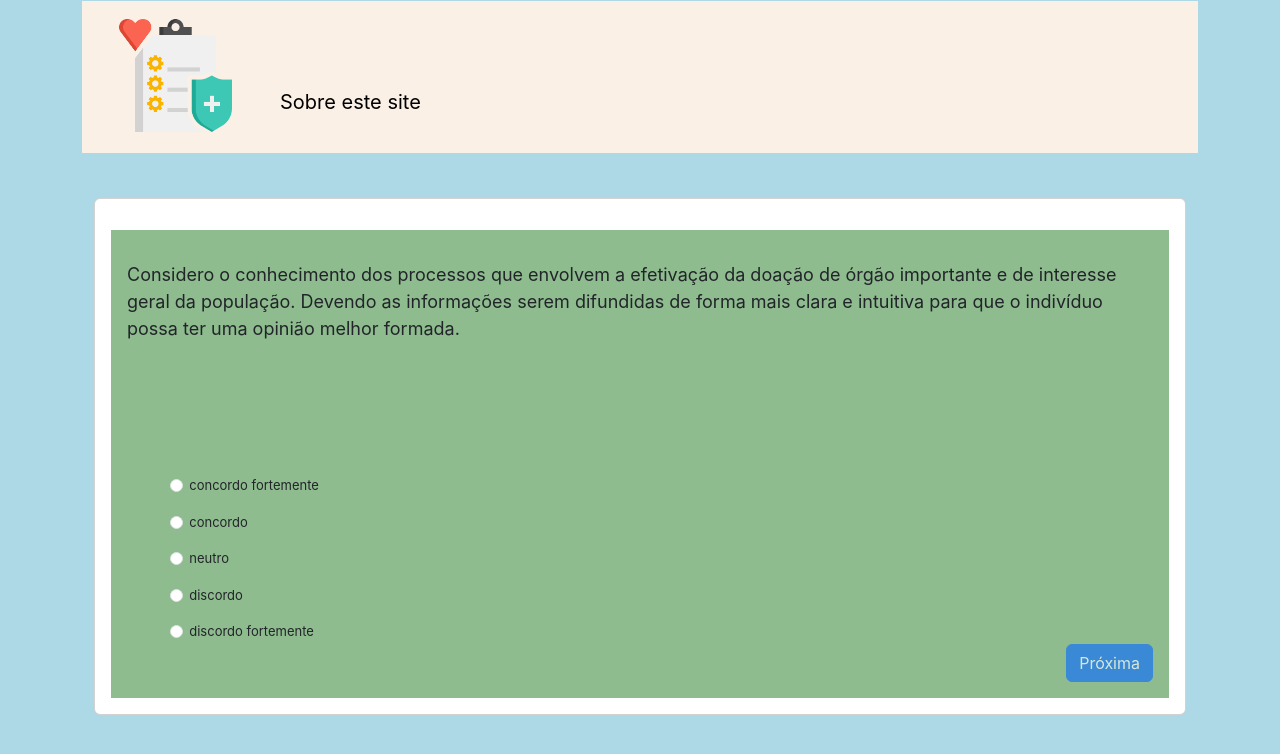
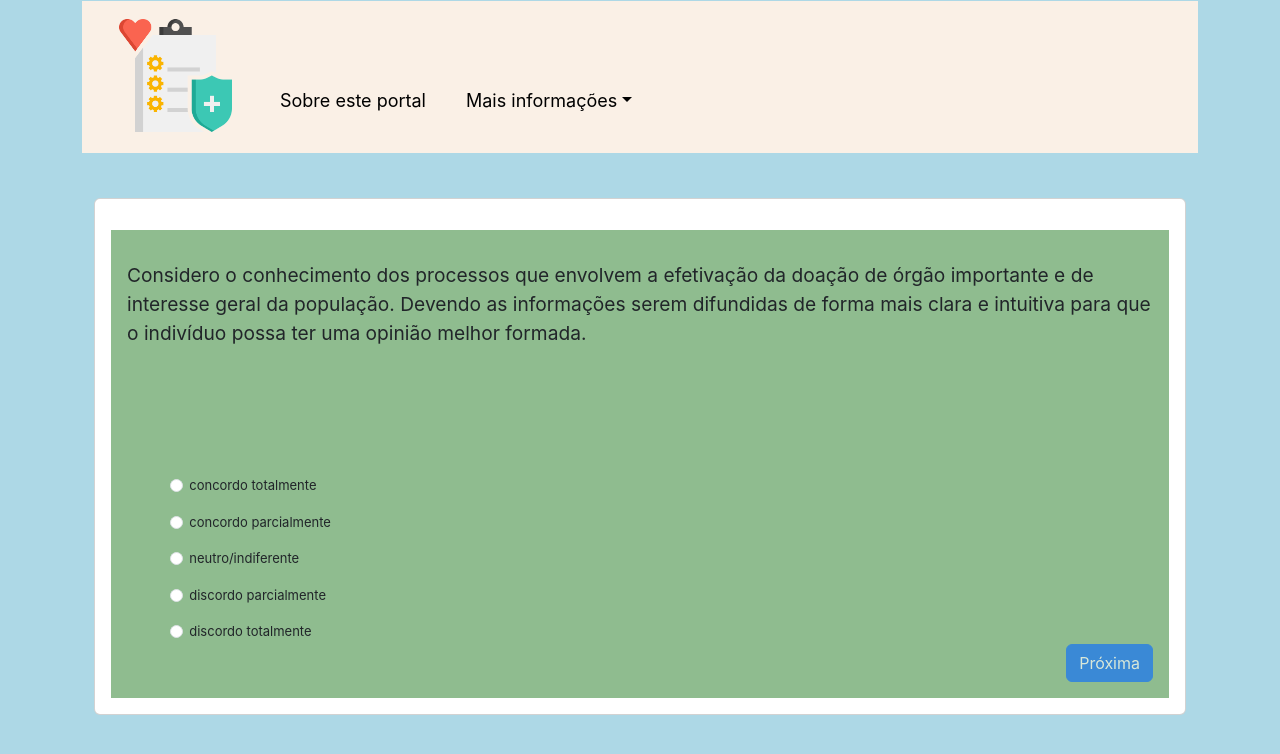
Before and after one commit to cruz-jonas/portal-doe-vidas-react, a React (Create React App) app: page / in a window 1280 px wide. Shown: the top 754 px of the page. Built offline with nearby package versions, Linux system fonts and the light colour scheme.

Commit message:
add more information dropdown

```diff
--- a/src/App.css
+++ b/src/App.css
@@ -8,8 +8,8 @@ div {
   margin-top: -14px;
 }
 
-.aboutSite {
-  padding-top: 63px
+.navFontSize {
+  font-size: 18px;
 }
 
 .iconStyles {
@@ -17,3 +17,23 @@ div {
   margin-top: -33px;
   height: 139px;
 }
+
+.aboutSite-information {
+  margin-top: -15px;
+}
+
+@media only screen and (max-width: 768px) {
+  /* Estilos para dispositivos com largura máxima de 768px */
+  .aboutSite {
+    margin-left: auto;
+    color: black;
+  }
+}
+
+@media only screen and (min-width: 769px) {
+  /* Estilos para dispositivos com largura mínima de 769px */
+  .aboutSite {
+    padding-top: 63px;
+    color: black;
+  }
+}
--- a/src/App.js
+++ b/src/App.js
@@ -1,13 +1,19 @@
 import './App.css';
 import QuestionComponent from './component/QuestionComponent';
 import doacaoIcone from './assets/health.png'
-import { Container, Row, Col, Navbar, Image } from 'react-bootstrap';
+import { Container, Row, Col, Navbar, Image, NavDropdown } from 'react-bootstrap';
 import AboutModalComponent from './component/AboutModalComponent';
 import { useState } from 'react'
+import BrainDeathModalComponent from './component/BrainDeathModalComponent';
+import OrganDonationModalComponent from './component/OrganDonationModalComponent';
+import DonationIsAmazingModalComponent from './component/DonationIsAmazingModalComponent';
 
 function App() {
 
-  const [modalShow, setModalShow] = useState(false);
+  const [aboutModalShow, setAboutModalShow] = useState(false);
+  const [brainDeathModalShow, setBrainDeathModalShow] = useState(false);
+  const [organDonationModalShow, setOrganDonationModalShow] = useState(false);
+  const [donationIsAmazingModalShow, setDonationIsAmazingModalShow] = useState(false);
 
   const addChoice = (e) => {
     console.log(e)
@@ -17,20 +23,40 @@ function App() {
     <Container>
       <Navbar className="navbarStyles">
         <Row>
-          <Col>
+          <Col className="col-11 col-md-auto">
             <Image
               className="navbar-brand iconStyles"
               src={doacaoIcone} />
           </Col>
-          <Col className="aboutSite">
-            <Navbar.Brand className="navbar-brand" onClick={() => setModalShow(true)}>Sobre este site</Navbar.Brand>
+          <Col className="col-11 col-md-auto aboutSite">
+            <Navbar.Brand className="navbar-brand navFontSize" onClick={() => setAboutModalShow(true)}>Sobre este portal</Navbar.Brand>
+          </Col>
+          <Col className="col-11 col-md-auto aboutSite aboutSite-information">
+            <NavDropdown
+              className="navFontSize"
+              title="Mais informações"
+              menuVariant="dark"
+            >
+              <NavDropdown.Item onClick={() => setBrainDeathModalShow(true)}>Morte Encefálica</NavDropdown.Item>
+              <NavDropdown.Item onClick={() => setOrganDonationModalShow(true)}>Doação de Órgãos e Tecidos</NavDropdown.Item>
+              <NavDropdown.Item onClick={() => setDonationIsAmazingModalShow(true)}>Doar é Legal</NavDropdown.Item>
+            </NavDropdown>
           </Col>
         </Row>
       </Navbar>
       <QuestionComponent addChoice={addChoice} />
       <AboutModalComponent
-        show={modalShow}
-        onHide={() => setModalShow(false)}/>
+        show={aboutModalShow}
+        onHide={() => setAboutModalShow(false)} />
+      <BrainDeathModalComponent
+        show={brainDeathModalShow}
+        onHide={() => setBrainDeathModalShow(false)} />
+      <OrganDonationModalComponent
+        show={organDonationModalShow}
+        onHide={() => setOrganDonationModalShow(false)} />
+      <DonationIsAmazingModalComponent
+        show={donationIsAmazingModalShow}
+        onHide={() => setDonationIsAmazingModalShow(false)} />
     </Container>
 
   );
--- /dev/null
+++ b/src/component/BrainDeathModalComponent.js
@@ -0,0 +1,25 @@
+import { Modal, Button } from 'react-bootstrap';
+
+const BrainDeathModalComponent = (props) => {
+    return (
+        <Modal {...props}
+            size="lg"
+            aria-labelledby="contained-modal-title-vcenter"
+            centered>
+            <Modal.Body>
+                <p>
+                O diagnóstico de morte encefálica é definido como “morte baseada na ausência de todas as funções neurológicas”.
+                Morte encefálica é a definição legal de morte. É a completa e irreversível parada de todas as funções do cérebro. Isto significa que, como resultado de severa agressão ou ferimento grave no cérebro, o sangue que vem do corpo e supre o cérebro é bloqueado e o cérebro morre.
+                Saiba mais <a href="https://bvsms.saude.gov.br/morte-encefalica/#:~:text=O%20que%20significa%20%E2%80%9Cmorte%20encef%C3%A1lica,bloqueado%20e%20o%20c%C3%A9rebro%20morre.">clicando aqui.</a>
+                </p>
+                <link></link>
+            </Modal.Body>
+            <Modal.Footer>
+                <Button onClick={props.onHide}>Fechar</Button>
+            </Modal.Footer>
+        </Modal>
+    )
+
+}
+
+export default BrainDeathModalComponent
--- /dev/null
+++ b/src/component/DonationIsAmazingModalComponent.js
@@ -0,0 +1,24 @@
+import { Modal, Button } from 'react-bootstrap';
+
+const DonationIsAmazingModalComponent = (props) => {
+    return (
+        <Modal {...props}
+            size="lg"
+            aria-labelledby="contained-modal-title-vcenter"
+            centered>
+            <Modal.Body>
+                <p>
+                Iniciado em maio de 2009, o projeto Doar É Legal destina-se a conscientizar a sociedade sobre a importância de doar órgãos. Consiste na emissão de certidão (sem validade jurídica) que atesta a vontade de voluntários em se tornarem doadores de órgãos, servindo sobretudo para que familiares fiquem cientes da intenção de ser doador.
+                Saiba mais <a href="https://www.tjrs.jus.br/novo/noticia/conheca-o-projeto-doar-e-legal/">clicando aqui.</a>
+                </p>
+                <link></link>
+            </Modal.Body>
+            <Modal.Footer>
+                <Button onClick={props.onHide}>Fechar</Button>
+            </Modal.Footer>
+        </Modal>
+    )
+
+}
+
+export default DonationIsAmazingModalComponent
--- /dev/null
+++ b/src/component/OrganDonationModalComponent.js
@@ -0,0 +1,24 @@
+import { Modal, Button } from 'react-bootstrap';
+
+const OrganDonationModalComponent = (props) => {
+    return (
+        <Modal {...props}
+            size="lg"
+            aria-labelledby="contained-modal-title-vcenter"
+            centered>
+            <Modal.Body>
+                <p>
+                A doação de órgãos é um ato por meio do qual podem ser retirados órgãos ou tecidos de uma pessoa viva ou falecida (doadores) para serem utilizados no tratamento de outras pessoas (receptores), com a finalidade de reestabelecer as funções de um órgão ou tecido doente. A doação é um ato muito importante, pois pode salvar vidas.
+                Saiba mais <a href="https://www.gov.br/saude/pt-br/composicao/saes/snt">clicando aqui.</a>
+                </p>
+                <link></link>
+            </Modal.Body>
+            <Modal.Footer>
+                <Button onClick={props.onHide}>Fechar</Button>
+            </Modal.Footer>
+        </Modal>
+    )
+
+}
+
+export default OrganDonationModalComponent
--- a/src/component/QuestionComponent.css
+++ b/src/component/QuestionComponent.css
@@ -42,7 +42,7 @@
 @media only screen and (min-width: 769px) {
     /* Estilos para dispositivos com largura mínima de 769px */
     .carTextSize {
-      font-size: large;
+      font-size: larger;
     }
 
     .carTextSize {
--- a/src/component/QuestionComponent.js
+++ b/src/component/QuestionComponent.js
@@ -19,7 +19,7 @@ const QuestionComponent = ({ addChoice }) => {
         const userAnswer = {
             position: currentQuestion.position,
             name: currentQuestion.name,
-            text: selected
+            text: e.target.option.value
         }
 
         addChoice(selected)
@@ -28,6 +28,10 @@ const QuestionComponent = ({ addChoice }) => {
         setSelected("")
 
         fetchData(userAnswer)
+
+        if(currentQuestion.position === 9 && selected === "sim") {
+            window.location.href = 'https://doarelegal.tjrs.jus.br/'
+        }
 
 
     }
@@ -90,7 +94,12 @@ const QuestionComponent = ({ addChoice }) => {
                                         />
                                     </Col>
                                 }
-                                <Button type="submit" className="sendAnswerButton" disabled={!selected}>Próxima</Button>
+                                {currentQuestion.position !== 10 &&
+                                    <Button
+                                        type="submit"
+                                        className="sendAnswerButton"
+                                        disabled={!selected}>Próxima</Button>
+                                }
                             </Form>
                         </Card.Body>
                     </Card>
--- a/src/data/questions.js
+++ b/src/data/questions.js
@@ -2,11 +2,11 @@ export const questions = [
     {
         questionText: "Considero o conhecimento dos processos que envolvem a efetivação da doação de órgão importante e de interesse geral da população. Devendo as informações serem difundidas de forma mais clara e intuitiva para que o indivíduo possa ter uma opinião melhor formada.",
         answerOptions: [
-            { answerText: "concordo fortemente" },
-            { answerText: "concordo" },
-            { answerText: "neutro" },
-            { answerText: "discordo" },
-            { answerText: "discordo fortemente" },
+            { answerText: "concordo totalmente" },
+            { answerText: "concordo parcialmente" },
+            { answerText: "neutro/indiferente" },
+            { answerText: "discordo parcialmente" },
+            { answerText: "discordo totalmente" },
         ],
         name: "Sobre a importância do assunto",
         position: 1
@@ -14,11 +14,11 @@ export const questions = [
     {
         questionText: "É de meu conhecimento que para uma doação seja apta ao processo, deve ter sido decretada morte encefálica do paciente, constatada e redigida por dois médicos mediante a utilização de critérios técnicos e clínicos definidos pelo CFM(Conselho Federal de Medicina). E que se óbito for oriundo de parada cardiorrespiratória apenas os tecidos podem ser doados.",
         answerOptions: [
-            { answerText: "concordo fortemente" },
-            { answerText: "concordo" },
-            { answerText: "neutro" },
-            { answerText: "discordo" },
-            { answerText: "discordo fortemente" },
+            { answerText: "concordo totalmente" },
+            { answerText: "concordo parcialmente" },
+            { answerText: "neutro/indiferente" },
+            { answerText: "discordo parcialmente" },
+            { answerText: "discordo totalmente" },
         ],
         name: "Sobre o tipo de morte",
         position: 2
@@ -26,11 +26,11 @@ export const questions = [
     {
         questionText: "Considero suficiente a legislação atual, onde diz que “A retirada de tecidos, órgãos e partes do corpo de pessoas falecidas para transplantes ou outra finalidade terapêutica, dependerá da autorização do cônjuge ou parente, maior de idade, obedecida a linha sucessória, reta ou colateral, até o segundo grau inclusive, firmada em documento subscrito por duas testemunhas presentes à verificação da morte.”",
         answerOptions: [
-            { answerText: "concordo fortemente" },
-            { answerText: "concordo" },
-            { answerText: "neutro" },
-            { answerText: "discordo" },
-            { answerText: "discordo fortemente" },
+            { answerText: "concordo totalmente" },
+            { answerText: "concordo parcialmente" },
+            { answerText: "neutro/indiferente" },
+            { answerText: "discordo parcialmente" },
+            { answerText: "discordo totalmente" },
         ],
         name: "Que consideram a legislação atual suficiente",
         position: 3
@@ -38,11 +38,11 @@ export const questions = [
     {
         questionText: "Considere o seguinte cenário hipotético: um familiar próximo a mim falece e sua morte cumpre os requisitos para que a doação de órgãos ocorra, e eu sou o responsável por autorizar ou não mas não sei qual era a vontade do familiar. Eu não autorizo pois não sei se era vontade dele(a).",
         answerOptions: [
-            { answerText: "concordo fortemente" },
-            { answerText: "concordo" },
-            { answerText: "neutro" },
-            { answerText: "discordo" },
-            { answerText: "discordo fortemente" },
+            { answerText: "concordo totalmente" },
+            { answerText: "concordo parcialmente" },
+            { answerText: "neutro/indiferente" },
+            { answerText: "discordo parcialmente" },
+            { answerText: "discordo totalmente" },
         ],
         name: "Não autorizariam",
         position: 4
@@ -50,11 +50,11 @@ export const questions = [
     {
         questionText: "Considerando o cenário da pergunta anterior, acrescenta-se que eu sei da vontade do familiar falecido em ser doador, eu autorizo.",
         answerOptions: [
-            { answerText: "concordo fortemente" },
-            { answerText: "concordo" },
-            { answerText: "neutro" },
-            { answerText: "discordo" },
-            { answerText: "discordo fortemente" },
+            { answerText: "concordo totalmente" },
+            { answerText: "concordo parcialmente" },
+            { answerText: "neutro/indiferente" },
+            { answerText: "discordo parcialmente" },
+            { answerText: "discordo totalmente" },
         ],
         name: "Autorizariam",
         position: 5
@@ -62,11 +62,11 @@ export const questions = [
     {
         questionText: "Gostaria que no Brasil fosse aprovada uma lei semelhante à praticada na Espanha (Lei 30/1979, de 27 de outubro), que prevê o consentimento presumido, onde todo cidadão espanhol é doador a menos que manifeste explicitamente em vida a recusa. Neste modelo a família é consultada mas sua opinião não é mandatória e não pode impedir a efetivação da doação. A consulta ocorre para que os profissionais de saúde capacitados possam efetuar o acolhimento psicológico e a coleta de mais informações referente ao paciente.",
         answerOptions: [
-            { answerText: "concordo fortemente" },
-            { answerText: "concordo" },
-            { answerText: "neutro" },
-            { answerText: "discordo" },
-            { answerText: "discordo fortemente" },
+            { answerText: "concordo totalmente" },
+            { answerText: "concordo parcialmente" },
+            { answerText: "neutro/indiferente" },
+            { answerText: "discordo parcialmente" },
+            { answerText: "discordo totalmente" },
         ],
         name: "Gostaria que no Brasil fosse aprovada a doação por consentimento presumido",
         position: 6
@@ -74,23 +74,23 @@ export const questions = [
     {
         questionText: "Este portal me ajudou a ter mais conhecimento acerca dos processos que envolvem a doação de órgãos.",
         answerOptions: [
-            { answerText: "concordo fortemente" },
-            { answerText: "concordo" },
-            { answerText: "neutro" },
-            { answerText: "discordo" },
-            { answerText: "discordo fortemente" },
+            { answerText: "concordo totalmente" },
+            { answerText: "concordo parcialmente" },
+            { answerText: "neutro/indiferente" },
+            { answerText: "discordo parcialmente" },
+            { answerText: "discordo totalmente" },
         ],
         name: "Sobre o portal ter ajudado quanto ao conhecimento sobre o assunto",
         position: 7
     },
     {
-        questionText: "Caso queira, será de grande utilidade suas impressões sobre este portal.",
+        questionText: "Será de grande utilidade sua opinião sobre este portal.",
         answerOptions: ["."],
-        name: "Impressões sobre o portal",
+        name: "Opinião sobre o portal",
         position: 8
     },
     {
-        questionText: "Você gostaria de deixar registrada sua vontade em ser doador?",
+        questionText: "Você gostaria de deixar registrada sua vontade em ser doador? Caso queira, você será direcionado a página do projeto Doar é Legal, onde você pode deixar registrado sua vontade em ser doador de órgãos. Para saber mais sobre este projeto é só clicar em Mais Informações ali em cima e selecionar a opção Doar é Legal. Caso contrário obrigado por responder esta pesquisa.",
         answerOptions: [
             { answerText: "sim" },
             { answerText: "não" },
@@ -98,5 +98,5 @@ export const questions = [
         ],
         name: "Registrar vontade",
         position: 9
-    },
+    }
 ];
```
